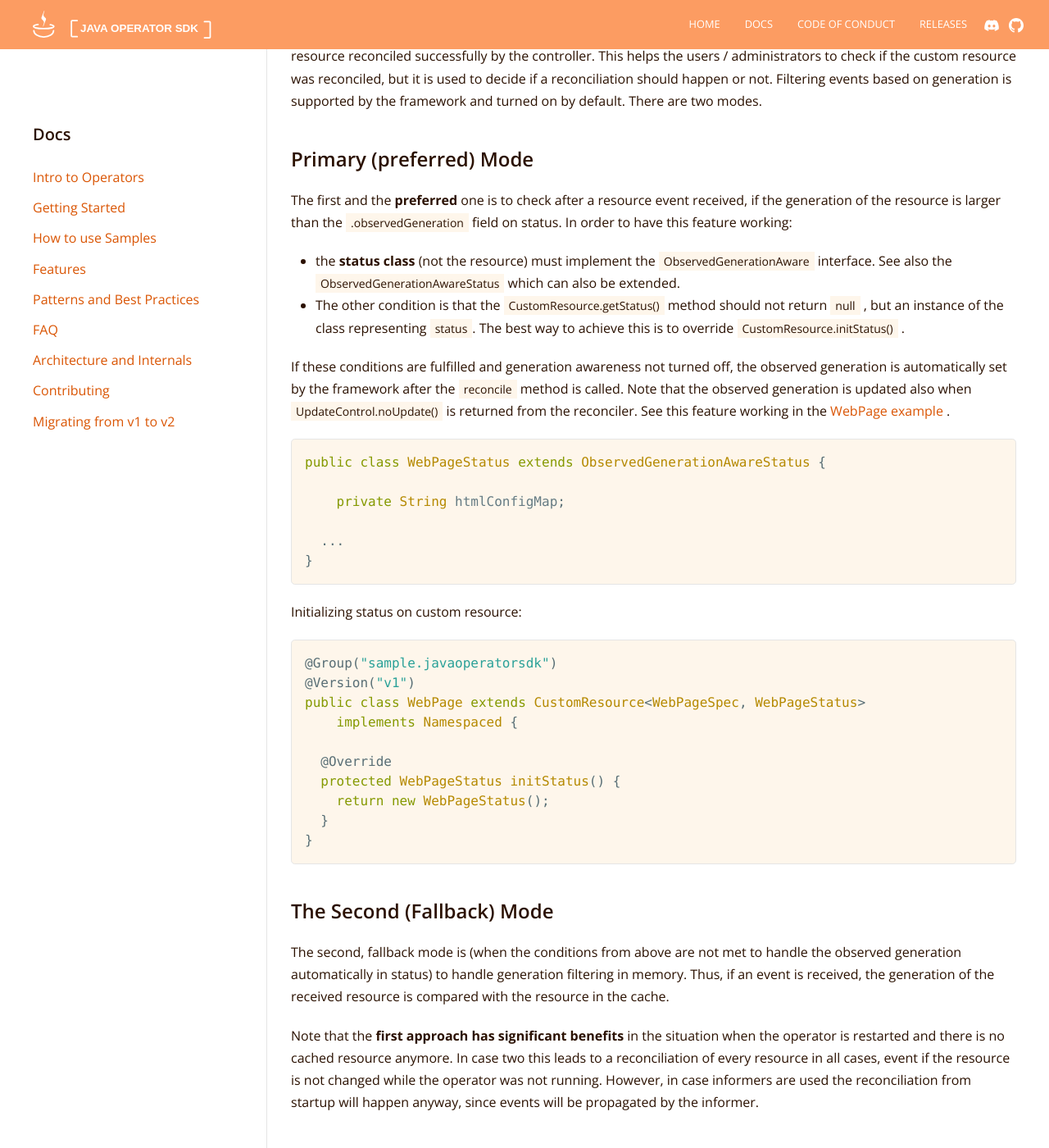
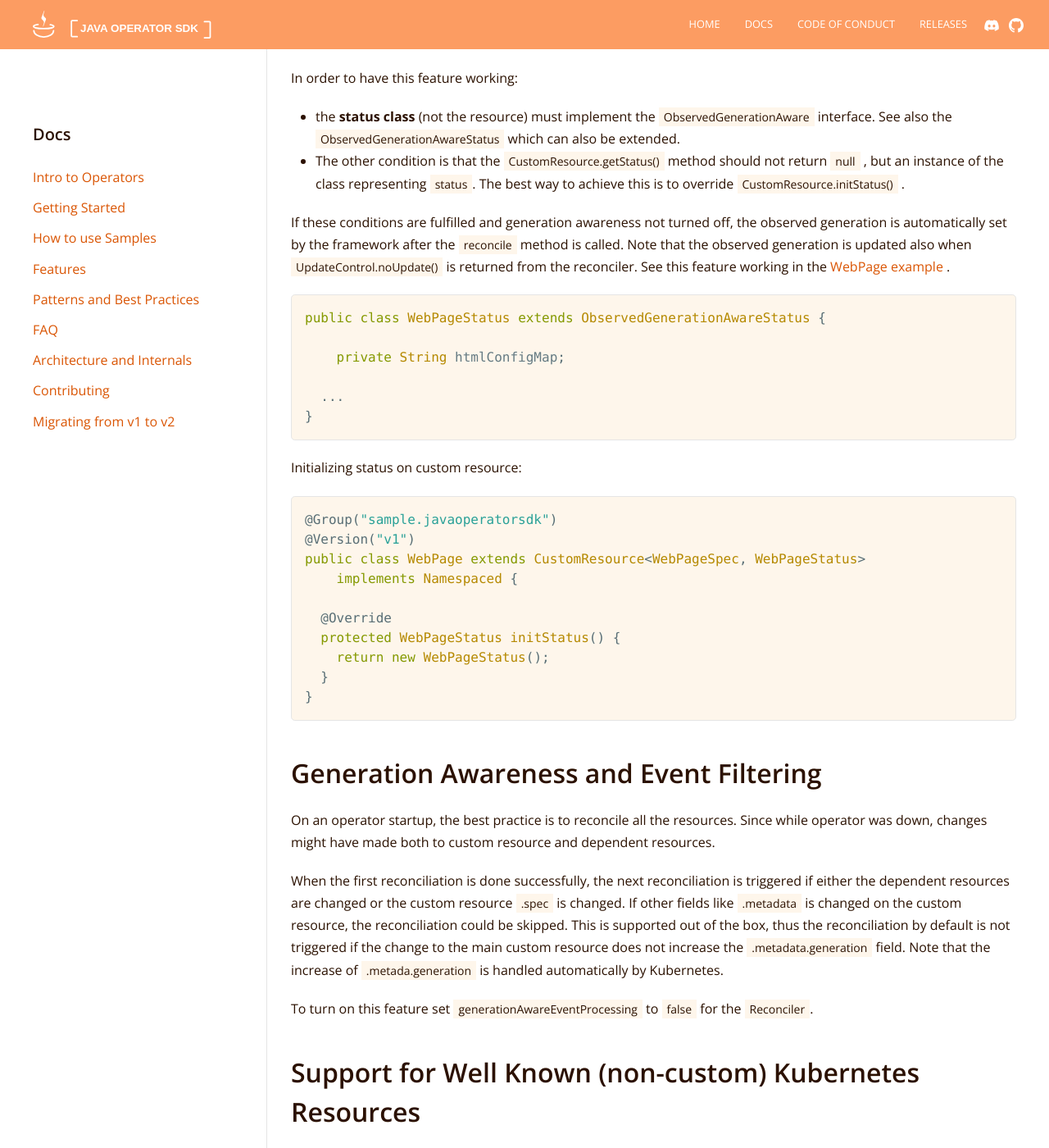
Before and after one commit to operator-framework/java-operator-sdk, a Jekyll site: the page built from docs/documentation/features.md, in a window 1280 px wide and 1400 px high, scrolled down 3382 px. Shown: the whole window at 82% size. Built offline with Jekyll 4.4.1, drawn with Linux system fonts in a browser that asks for light colours; nearby versions of some CDN libraries; some of the changed text lies outside the part shown.

Commit message:
feat: remove feature of filter event with observed generation

````diff
--- a/docs/documentation/features.md
+++ b/docs/documentation/features.md
@@ -137,17 +137,13 @@ mostly for the cases when there is a long waiting period after a delete operatio
 you might want to either schedule a timed event to make sure
 `cleanup` is executed again or use event sources to get notified about the state changes of a deleted resource.
 
-## Generation Awareness and Automatic Observed Generation Handling
+## Automatic Observed Generation Handling
 
 Having `.observedGeneration` value on the status of the resource is a best practice to indicate the last generation of
 the resource reconciled successfully by the controller. This helps the users / administrators to check if the custom
-resource was reconciled, but it is used to decide if a reconciliation should happen or not. Filtering events based on
-generation is supported by the framework and turned on by default. There are two modes.
+resource was reconciled.
 
-### Primary (preferred) Mode
-
-The first and the **preferred** one is to check after a resource event received, if the generation of the resource is
-larger than the `.observedGeneration` field on status. In order to have this feature working:
+In order to have this feature working:
 
 - the **status class** (not the resource) must implement the
   [`ObservedGenerationAware`](https://github.com/java-operator-sdk/java-operator-sdk/blob/main/operator-framework-core/src/main/java/io/javaoperatorsdk/operator/api/ObservedGenerationAware.java)
@@ -189,16 +185,18 @@ public class WebPage extends CustomResource<WebPageSpec, WebPageStatus>
 }
 ```
 
-### The Second (Fallback) Mode
+## Generation Awareness and Event Filtering
 
-The second, fallback mode is (when the conditions from above are not met to handle the observed generation automatically
-in status) to handle generation filtering in memory. Thus, if an event is received, the generation of the received
-resource is compared with the resource in the cache.
+On an operator startup, the best practice is to reconcile all the resources. Since while operator was down, changes
+might have made both to custom resource and dependent resources.
 
-Note that the **first approach has significant benefits** in the situation when the operator is restarted and there is
-no cached resource anymore. In case two this leads to a reconciliation of every resource in all cases,
-event if the resource is not changed while the operator was not running. However, in case informers are used
-the reconciliation from startup will happen anyway, since events will be propagated by the informer.
+When the first reconciliation is done successfully, the next reconciliation is triggered if either the dependent
+resources are changed or the custom resource `.spec` is changed. If other fields like `.metadata` is changed on the
+custom resource, the reconciliation could be skipped. This is supported out of the box, thus the reconciliation by
+default is not triggered if the change to the main custom resource does not increase the `.metadata.generation` field.
+Note that the increase of `.metada.generation`  is handled automatically by Kubernetes.
+
+To turn on this feature set `generationAwareEventProcessing` to `false` for the `Reconciler`.
 
 ## Support for Well Known (non-custom) Kubernetes Resources
 
````
Also changed, not shown: 3 other files.
